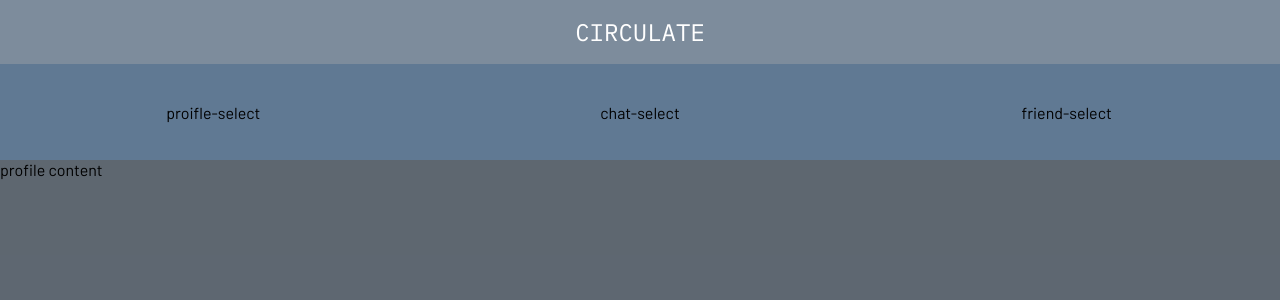
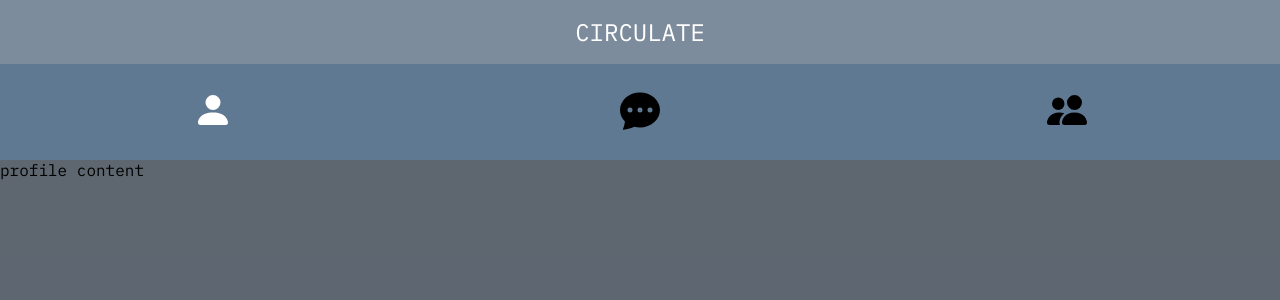
Before and after one commit to Gathrazio/circulate, a React (Vite) app in the folder client/: page /navpage in a window 1280 px wide. Shown: the top 300 px of the page. Built offline with nearby package versions, Linux system fonts and the light colour scheme; sample sign-in values are in the browser's storage.

Commit message:
client progress

```diff
--- a/client/package.json
+++ b/client/package.json
@@ -13,6 +13,7 @@
     "axios": "^1.4.0",
     "react": "^18.2.0",
     "react-dom": "^18.2.0",
+    "react-icons": "^4.10.1",
     "react-router-dom": "^6.14.2"
   },
   "devDependencies": {
--- a/client/src/components/Navbar.jsx
+++ b/client/src/components/Navbar.jsx
@@ -1,21 +1,49 @@
+import { IconContext } from 'react-icons';
+import { BsFillPersonFill, BsPeopleFill, BsFillChatLeftDotsFill, BsFillChatDotsFill } from 'react-icons/bs'
+import { useState } from 'react'
+
 
 export default function Navbar ({updateToggle}) {
-    const action = (update) => () => updateToggle(update);
+
+    const [highlightToggle, setHighlightToggle] = useState([true, false, false]);
+
+    const action = (update) => () => {
+        if (update === 0) {
+            setHighlightToggle([true, false, false])
+        } else if (update === 1) {
+            setHighlightToggle([false, true, false])
+        } else {
+            setHighlightToggle([false, false, true])
+        }
+        updateToggle(update)
+    }
     return (
         <div className="navbar-wrapper">
             <div className="profile-select">
             <div className="select-text" onClick={action(0)}>
-                    proifle-select
+                    <IconContext.Provider value={{
+                        className: `nav-icons${highlightToggle[0] ? ' highlighted' : ''}`
+                    }}>
+                        <BsFillPersonFill />
+                    </IconContext.Provider>
                 </div>
             </div>
             <div className="chat-select" onClick={action(1)}>
                 <div className="select-text">
-                    chat-select
+                    <IconContext.Provider value={{
+                        className: `nav-icons${highlightToggle[1] ? ' highlighted' : ''}`
+                    }}>
+                        <BsFillChatDotsFill />
+                    </IconContext.Provider>
                 </div>
             </div>
             <div className="friend-select" onClick={action(2)}>
-            <div className="select-text">
-                    friend-select
+                <div className="select-text">
+                    <IconContext.Provider value={{
+                        className: `nav-icons${highlightToggle[2] ? ' highlighted' : ''}`
+                    }}>
+                        <BsPeopleFill />
+                    </IconContext.Provider>
                 </div>
             </div>
         </div>
--- a/client/src/components/Titlebar.jsx
+++ b/client/src/components/Titlebar.jsx
@@ -3,6 +3,7 @@ export default function Titlebar () {
     return (
         <div className="titlebar-wrapper">
             <div className="title">CIRCULATE</div>
+            <div className="slogan">A clean and secure messaging service.</div>
         </div>
     )
 }
--- a/client/src/index.css
+++ b/client/src/index.css
@@ -2,7 +2,7 @@
   margin: 0;
   padding: 0;
   box-sizing: border-box;
-  font-family: 'Barlow', sans-serif;
+  font-family: 'IBM Plex Mono';
 }
 
 /* <Entry /> */
@@ -10,6 +10,7 @@
 .titlebar-wrapper {
   height: 20vh;
   display: flex;
+  flex-direction: column;
   justify-content: center;
   align-items: center;
   font-size: 2.5rem;
@@ -20,6 +21,11 @@
 .title {
   font-family: 'IBM Plex Mono' !important;
   font-weight: 300;
+}
+
+.slogan {
+  font-size: 0.8rem;
+  font-family: 'Julius Sans One'
 }
 
 .form-content-wrapper {
@@ -44,7 +50,8 @@
 
 .entry-input, .entry-button {
   padding: 15px;
-  font-size: 1.3rem;
+  font-size: 1rem;
+  font-weight: 400;
   border: none;
   border-radius: 8px;
   transition: 0.1s;
@@ -62,6 +69,7 @@
   color: rgb(255, 149, 149);
   margin-top: -10px;
   margin-bottom: 20px;
+  font-size: 0.8rem;
 }
 
 /* Navpage */
@@ -78,6 +86,15 @@
 
 .small-title {
   font-family: 'IBM Plex Mono';
+}
+
+.nav-icons {
+  color: black;
+  font-size: 2.5rem;
+}
+
+.highlighted {
+  color: white;
 }
 
 .navbar-wrapper {
```
Also changed, not shown: 1 other file (tests, documents, lock files or other folders).
